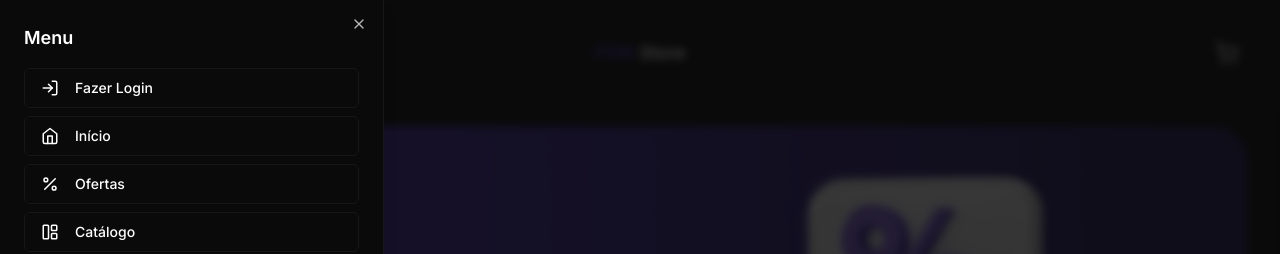
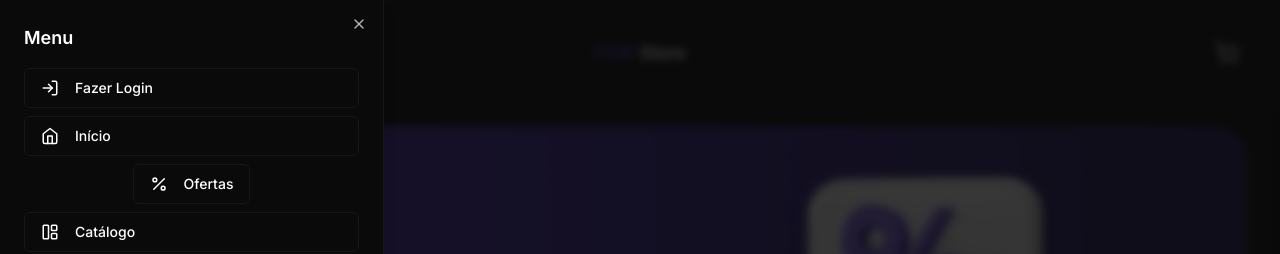
Before and after one commit to MatheusAltrao/ecommerceFSW, a Next.js app: page / in a window 1280 px wide. Both pictures are taken after a click on the button 53 px from the left and 53 px from the top of the page. Shown: the top 254 px of the page. Built offline with nearby package versions, Linux system fonts and the light colour scheme; no server answers; the database is empty.

Commit message:
feat: add deals page

```diff
--- /dev/null
+++ b/src/app/deals/page.tsx
@@ -0,0 +1,38 @@
+import { Badge } from "@/components/ui/badge";
+import ProductItem from "@/components/ui/productitem";
+import { computeProductTotalPrice } from "@/helpers/product";
+import { prismaClient } from "@/lib/prisma";
+import { PercentIcon } from "lucide-react";
+
+const DealsPage = async () => {
+  const deals = await prismaClient.product.findMany({
+    where: {
+      discountPercentage: {
+        gt: 0,
+      },
+    },
+  });
+
+  return (
+    <div className="flex flex-col gap-8 p-5">
+      <Badge
+        className="w-fit gap-1 border-2 border-primary px-3 py-[0.375rem] text-base uppercase"
+        variant="outline"
+      >
+        <PercentIcon size={16} />
+        Ofertas
+      </Badge>
+
+      <div className="grid grid-cols-2 gap-8">
+        {deals.map((product) => (
+          <ProductItem
+            key={product.id}
+            product={computeProductTotalPrice(product)}
+          />
+        ))}
+      </div>
+    </div>
+  );
+};
+
+export default DealsPage;
--- a/src/components/ui/header.tsx
+++ b/src/components/ui/header.tsx
@@ -108,10 +108,17 @@ const Header = () => {
               </Link>
             </SheetClose>
 
-            <Button variant="outline" className="w-full justify-start gap-4">
-              <PercentIcon size={18} />
-              Ofertas
-            </Button>
+            <SheetClose asChild>
+              <Link href="/deals">
+                <Button
+                  variant="outline"
+                  className="w-full justify-start gap-4"
+                >
+                  <PercentIcon size={18} />
+                  Ofertas
+                </Button>
+              </Link>
+            </SheetClose>
 
             <SheetClose className="w-full" asChild>
               <Link className="w-full" href="/catalog">
```
